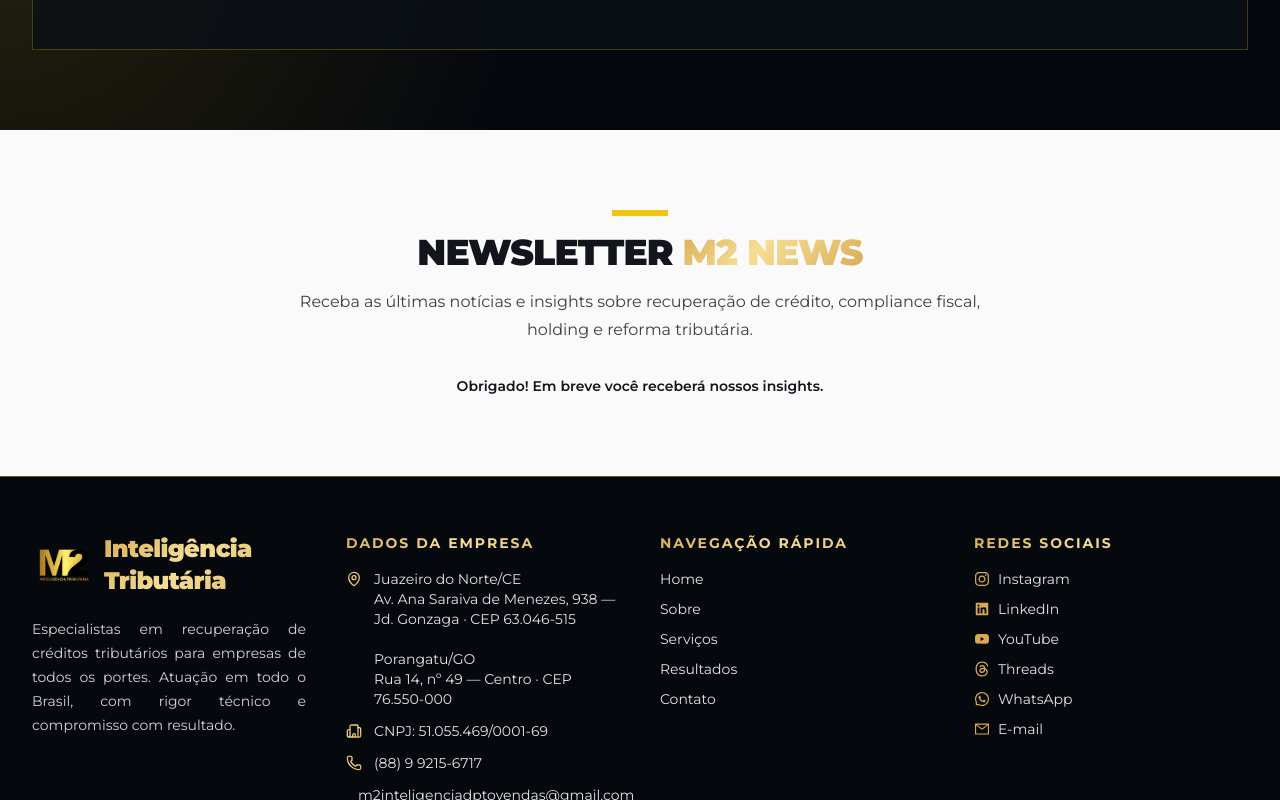
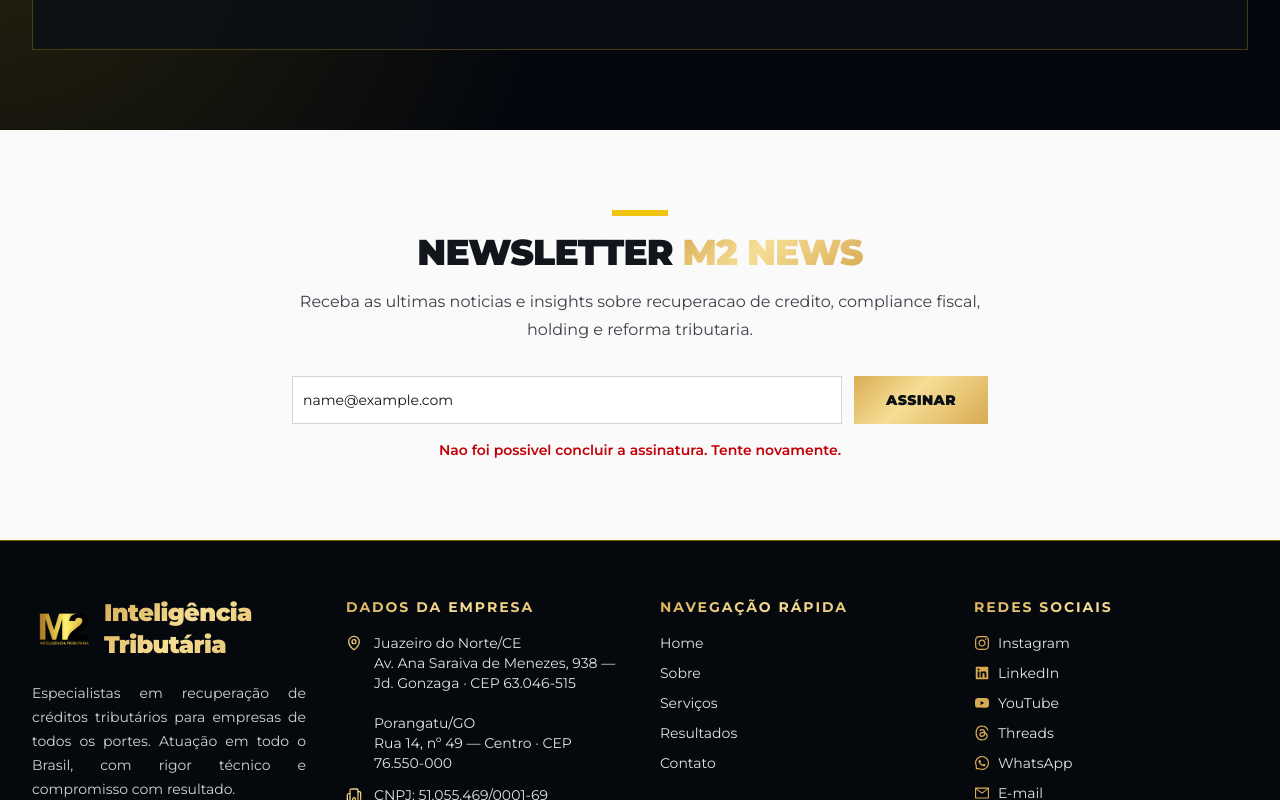
Before and after one commit to evituu/m2-inteligencia-tributaria, a Next.js app: page /blog in a window 1280 px wide. Both pictures are taken after typing "name@example.com" into the empty fields and a click on the button "ASSINAR". Shown: the part 3105-3905 px from the top of the page. Built offline with nearby package versions, Linux system fonts and the light colour scheme; no server answers; the database is empty.

Commit message:
feat: adiciona subscribe de newsletter com persistencia

```diff
--- /dev/null
+++ b/app/api/newsletter/subscribe/route.ts
@@ -0,0 +1,34 @@
+import { NextResponse } from "next/server";
+
+import { prisma } from "../../../../lib/server/db";
+import { newsletterSubscribeSchema } from "../../../../lib/server/validation/newsletter";
+
+export async function POST(req: Request) {
+  const rawBody = await req.json().catch(() => null);
+  const parsedBody = newsletterSubscribeSchema.safeParse(rawBody);
+
+  if (!parsedBody.success) {
+    return NextResponse.json({ message: "Payload invalido" }, { status: 400 });
+  }
+
+  const email = parsedBody.data.email.toLowerCase();
+
+  const subscriber = await prisma.newsletterSubscriber.upsert({
+    where: { email },
+    update: {
+      status: "subscribed",
+      unsubscribedAt: null,
+    },
+    create: {
+      email,
+      status: "subscribed",
+    },
+    select: {
+      id: true,
+      email: true,
+      status: true,
+    },
+  });
+
+  return NextResponse.json(subscriber, { status: 201 });
+}
--- a/app/blog/_components/BlogNewsletterSection.tsx
+++ b/app/blog/_components/BlogNewsletterSection.tsx
@@ -6,11 +6,35 @@
 export function BlogNewsletterSection() {
   const [email, setEmail] = useState("");
   const [submitted, setSubmitted] = useState(false);
+  const [isSubmitting, setIsSubmitting] = useState(false);
+  const [errorMessage, setErrorMessage] = useState<string | null>(null);
 
-  function handleSubmit(event: FormEvent<HTMLFormElement>) {
+  async function handleSubmit(event: FormEvent<HTMLFormElement>) {
     event.preventDefault();
-    if (!email.trim()) return;
-    setSubmitted(true);
+    const normalizedEmail = email.trim();
+
+    if (!normalizedEmail || isSubmitting) return;
+
+    setIsSubmitting(true);
+    setErrorMessage(null);
+
+    try {
+      const response = await fetch("/api/newsletter/subscribe", {
+        method: "POST",
+        headers: { "Content-Type": "application/json" },
+        body: JSON.stringify({ email: normalizedEmail }),
+      });
+
+      if (!response.ok) {
+        throw new Error("Falha ao assinar newsletter");
+      }
+
+      setSubmitted(true);
+    } catch {
+      setErrorMessage("Nao foi possivel concluir a assinatura. Tente novamente.");
+    } finally {
+      setIsSubmitting(false);
+    }
   }
 
   return (
@@ -21,12 +45,12 @@
           Newsletter <span className="text-gold-gradient">M2 News</span>
         </h2>
         <p className="mt-4 text-sm leading-7 text-[#3b3f47] md:text-base">
-          Receba as últimas notícias e insights sobre recuperação de crédito, compliance fiscal, holding e reforma tributária.
+          Receba as ultimas noticias e insights sobre recuperacao de credito, compliance fiscal, holding e reforma tributaria.
         </p>
 
         {submitted ? (
           <p className="mt-8 text-sm font-semibold text-[#12151b]">
-            Obrigado! Em breve você receberá nossos insights.
+            Obrigado! Em breve voce recebera nossos insights.
           </p>
         ) : (
           <form
@@ -44,12 +68,17 @@
             />
             <button
               type="submit"
-              className="inline-flex h-12 items-center justify-center bg-gold-gradient px-8 text-sm font-black uppercase tracking-wide text-[#0a0f16] transition-all hover:brightness-105"
+              disabled={isSubmitting}
+              className="inline-flex h-12 items-center justify-center bg-gold-gradient px-8 text-sm font-black uppercase tracking-wide text-[#0a0f16] transition-all hover:brightness-105 disabled:cursor-not-allowed disabled:opacity-70"
             >
-              Assinar
+              {isSubmitting ? "Enviando..." : "Assinar"}
             </button>
           </form>
         )}
+
+        {errorMessage ? (
+          <p className="mt-4 text-sm font-semibold text-red-700">{errorMessage}</p>
+        ) : null}
       </div>
     </section>
   );
--- /dev/null
+++ b/lib/server/validation/newsletter.ts
@@ -0,0 +1,7 @@
+import { z } from "zod";
+
+export const newsletterSubscribeSchema = z.object({
+  email: z.string().trim().email(),
+});
+
+export type NewsletterSubscribeInput = z.infer<typeof newsletterSubscribeSchema>;
```
Also changed, not shown: 2 other files (tests, documents, lock files or other folders).
